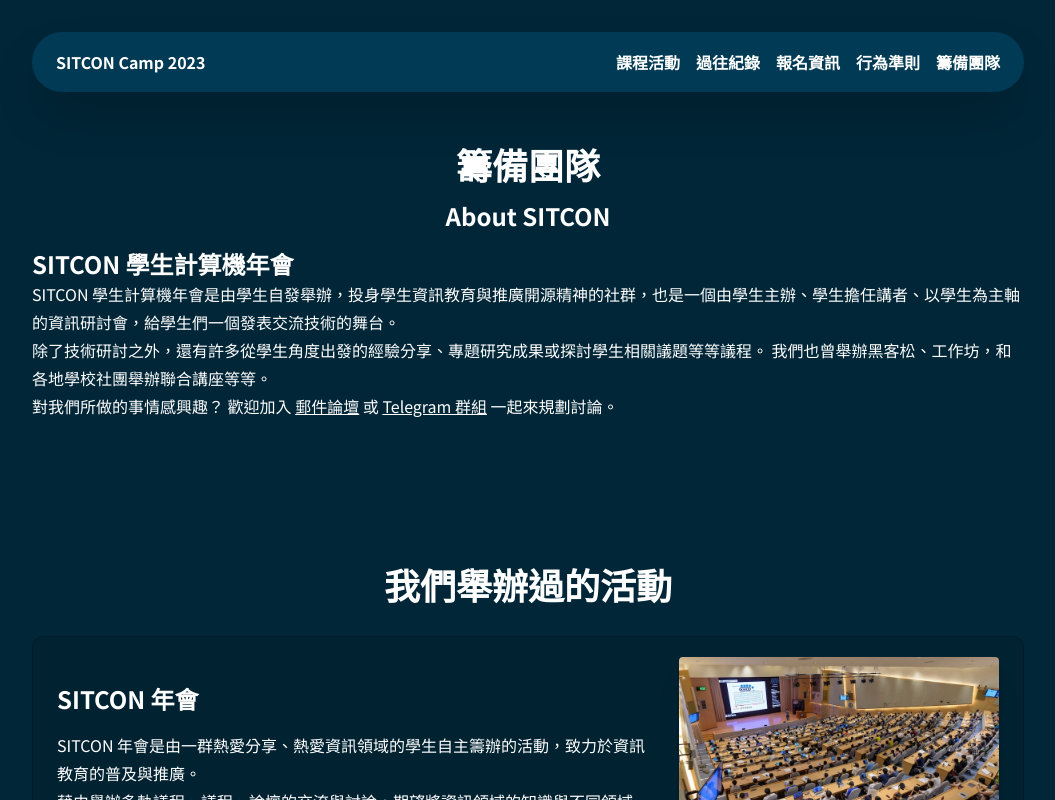
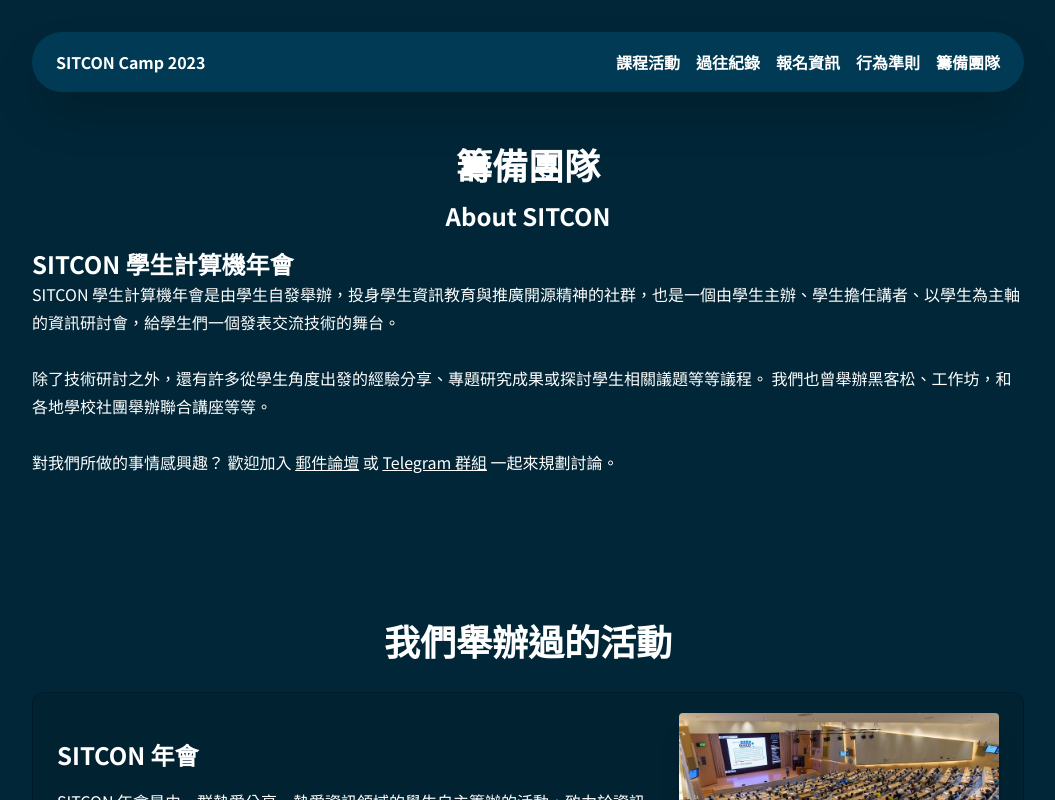
Before and after one commit to sitcon-tw/camp2024, a Next.js app: page /2023/teams in a window 1280 px wide. Shown: the top 800 px of the page, without its empty margins (112-1167 px from the left). Built offline with nearby package versions, Linux system fonts and the light colour scheme.

Commit message:
feat(p/teams): add space in intro paragraph

```diff
--- a/pages/teams.tsx
+++ b/pages/teams.tsx
@@ -181,12 +181,12 @@ export default function Teams() {
             <p>
               SITCON
               學生計算機年會是由學生自發舉辦，投身學生資訊教育與推廣開源精神的社群，也是一個由學生主辦、學生擔任講者、以學生為主軸的資訊研討會，給學生們一個發表交流技術的舞台。
-            </p>
-            <p>
+              <br />
+              <br />
               除了技術研討之外，還有許多從學生角度出發的經驗分享、專題研究成果或探討學生相關議題等等議程。
               我們也曾舉辦黑客松、工作坊，和各地學校社團舉辦聯合講座等等。
-            </p>
-            <p>
+              <br />
+              <br />
               對我們所做的事情感興趣？ 歡迎加入{" "}
               <a
                 href="https://groups.google.com/g/sitcon-general"
```
